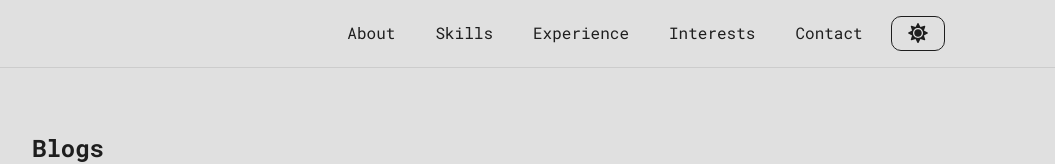
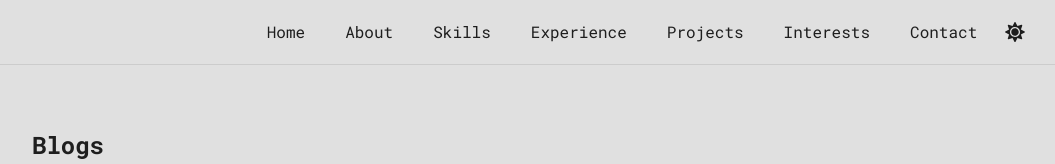
Before and after one commit to JayeshPadhiar/jayeshpadhiar.github.io, a Next.js app: page /blogs in a window 1280 px wide. Shown: the top 164 px of the page, without its empty margins (0-1055 px from the left). Built offline with nearby package versions, Linux system fonts and the light colour scheme.

Commit message:
projects section added & theme icon improved

```diff
--- a/src/app/now/page.tsx
+++ b/src/app/now/page.tsx
@@ -1,6 +1,6 @@
 import MainContent from "@/components/MainContent";
 
-export default function Now({ children }: { children: React.ReactNode }) {
+export default function Now() {
 	return (
 		<MainContent>
 			<h1>Now</h1>
--- a/src/app/page.tsx
+++ b/src/app/page.tsx
@@ -6,20 +6,20 @@ import Experience from "@/components/Experience";
 import Contact from "@/components/Contact";
 import Interests from "@/components/Interests";
 import Footer from "@/components/Footer";
+import Projects from "@/components/Projects";
 //import Blogs from "@/components/Blogs";
-//import Projects from "@/components/Projects";
 
 export default function Home() {
   return (
-    <div className="min-h-full w-full flex flex-col md:flex-row items-start justify-start">
-      <Hero />
+    <div className="min-h-full w-full flex flex-col md:flex-row items-start justify-start" id="home">
+      <Hero/>
       <div className="w-[0.5px] h-full bg-foreground/20"></div>
       <MainContent>
         <About />
         <Skills />
         <Experience />
-        {/*<Projects />
-        <Blogs />*/}
+        <Projects />
+        {/*(<Blogs />*/}
         <Interests />
         <Contact />
         <Footer />
--- a/src/components/Header.tsx
+++ b/src/components/Header.tsx
@@ -1,8 +1,14 @@
 "use client";
+import { useState } from "react";
 import { FaSun, FaMoon } from "react-icons/fa";
 
 export default function Header() {
+  const [theme, setTheme] = useState('dark');
   const tabs = [
+    {
+      name: "Home",
+      href: "#home"
+    },
     {
       name: "About",
       href: "#about"
@@ -15,11 +21,11 @@ export default function Header() {
       name: "Experience",
       href: "#experience"
     },
-    /*{
+    {
       name: "Projects",
       href: "#projects"
     },
-    {
+    /*{
       name: "Blogs",
       href: "#blogs"
     },*/
@@ -36,9 +42,10 @@ export default function Header() {
   const toggleTheme = () => {
     const root = document.documentElement;
     const currentTheme = root.getAttribute('data-theme');
-    const newTheme = currentTheme === 'dark' ? '' : 'dark';
+    const newTheme = currentTheme === 'dark' ? 'light' : 'dark';
     root.setAttribute('data-theme', newTheme);
     localStorage.setItem('theme', newTheme);
+    setTheme(newTheme);
   };
 
   return (
@@ -46,18 +53,14 @@ export default function Header() {
       <nav className="w-full flex flex-row items-center justify-between md:px-16">
         <ul className="flex flex-row items-center justify-center md:justify-center w-full md:gap-4 flex-wrap">
           {tabs.map((tab) => (
-            <li className="cursor-pointer hover:outline-[0.5px] hover:outline-foreground/50 rounded-full px-3 py-1" key={tab.name}>
+            <li className="text-sm md:text-base cursor-pointer hover:outline-[0.5px] hover:outline-foreground/50 rounded-full px-3 py-1" key={tab.name}>
               <a href={tab.href}>{tab.name}</a>
             </li>
           ))}
-          <button
-            onClick={toggleTheme}
-            className="p-2 rounded-full hover:bg-foreground/10 transition-colors"
-            aria-label="Toggle theme"
-          >
-            <FaSun className="w-5 h-5 block [data-theme='light']:hidden" />
-            <FaMoon className="w-5 h-5 hidden [data-theme='dark']:block" />
-          </button>
+
+          <div className="flex flex-row items-center justify-center gap-2" onClick={toggleTheme}>
+            {theme === 'dark' ? <FaSun className="w-5 h-5"/> : <FaMoon className="w-5 h-5"/>}
+          </div>
         </ul>
 
       </nav>
--- a/src/components/Projects.tsx
+++ b/src/components/Projects.tsx
@@ -10,8 +10,9 @@ export default function Projects() {
             <h1 className="text-2xl font-bold">Projects</h1>
 
             <div className="flex flex-row flex-wrap gap-4 justify-start items-start w-full">
-                <ProjectCard title="Project 1" description="Description of project 1" />
-                <ProjectCard title="Project 2" description="Description of project 2" />
+                <ProjectCard title="Resume Analyzer" description="An open-source Resume Analyzer and Ranking tool for recruiters and candidates." url="https://github.com/Yashdew/Assessor" />
+                <ProjectCard title="Customer Portal" description="AnjularJS based freelance project designed for companies to provide a solution to the users to create and update profile settings." url="https://github.com/JayeshPadhiar/CustomerPortal" />
+                <ProjectCard title="Cowin Booking Automation" description="A Python Script to automate searching of available vaccination centers in the city and hence booking." url="https://github.com/JayeshPadhiar/CowinVaccineScheduler" />
             </div>
             <a href="https://github.com/jayeshpadhiar?tab=repositories" target="_blank" rel="noopener noreferrer" className="flex flex-row items-center justify-start gap-2 text-foreground/80">View All Projects <span><FaArrowRight /></span></a>
             <div className="w-full flex flex-col items-start justify-start gap-4 mt-8">
@@ -28,12 +29,12 @@ export default function Projects() {
     )
 }
 
-const ProjectCard = ({ title, description }: { title: string, description: string }) => {
+const ProjectCard = ({ title, description, url }: { title: string, description: string, url: string }) => {
     return (
-        <div className="w-1/3 min-w-[300px] max-w-[400px] flex flex-col items-start justify-start gap-4 px-4 py-8 border-1 border-foreground/20 cursor-pointer" style={{ borderRadius: "10px" }}>
+        <div className="w-1/3 min-w-[300px] max-w-[400px] flex flex-col items-start justify-start gap-4 px-4 py-4 border-1 border-foreground/20 cursor-pointer align-self-stretch" style={{ borderRadius: "10px" }}>
             <h1>{title}</h1>
             <p className="text-sm text-foreground/60">{description}</p>
-            <a href={'#lol'} target="_blank" rel="noopener noreferrer" className="flex flex-row items-center justify-start gap-2 text-foreground/80">View Project <span><FaArrowRight /></span></a>
+            <a href={url} target="_blank" rel="noopener noreferrer" className="flex flex-row items-center justify-start gap-2 text-foreground/80 mt-auto">View Project <span><FaArrowRight /></span></a>
         </div>
     )
 }
```
